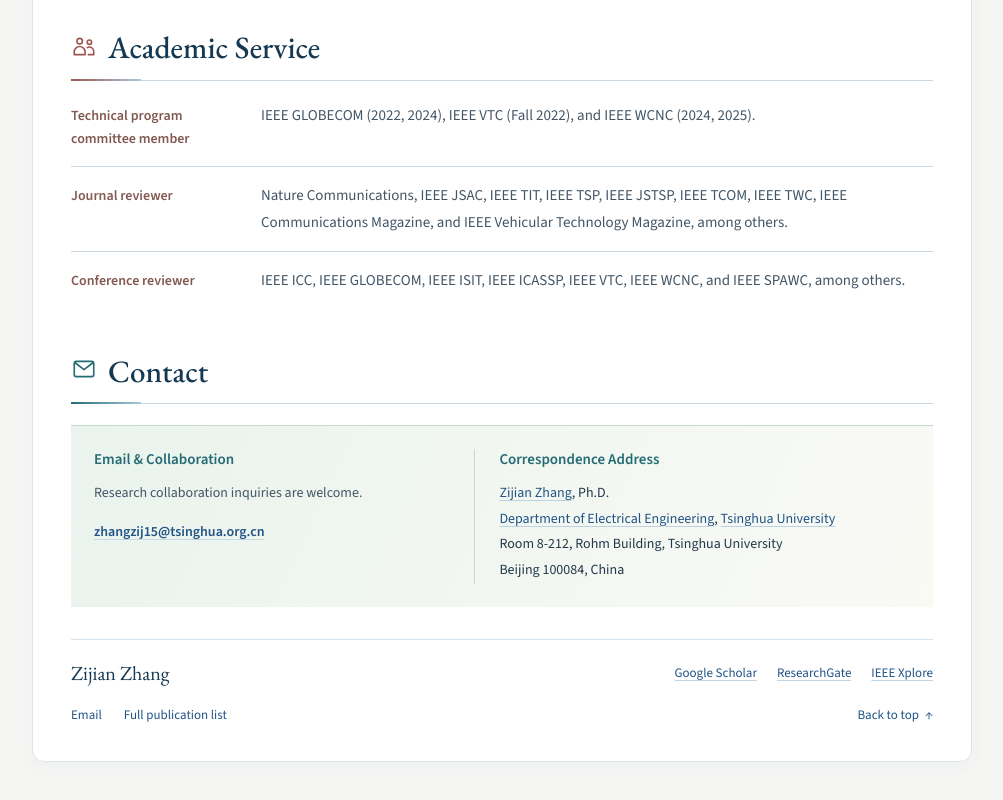
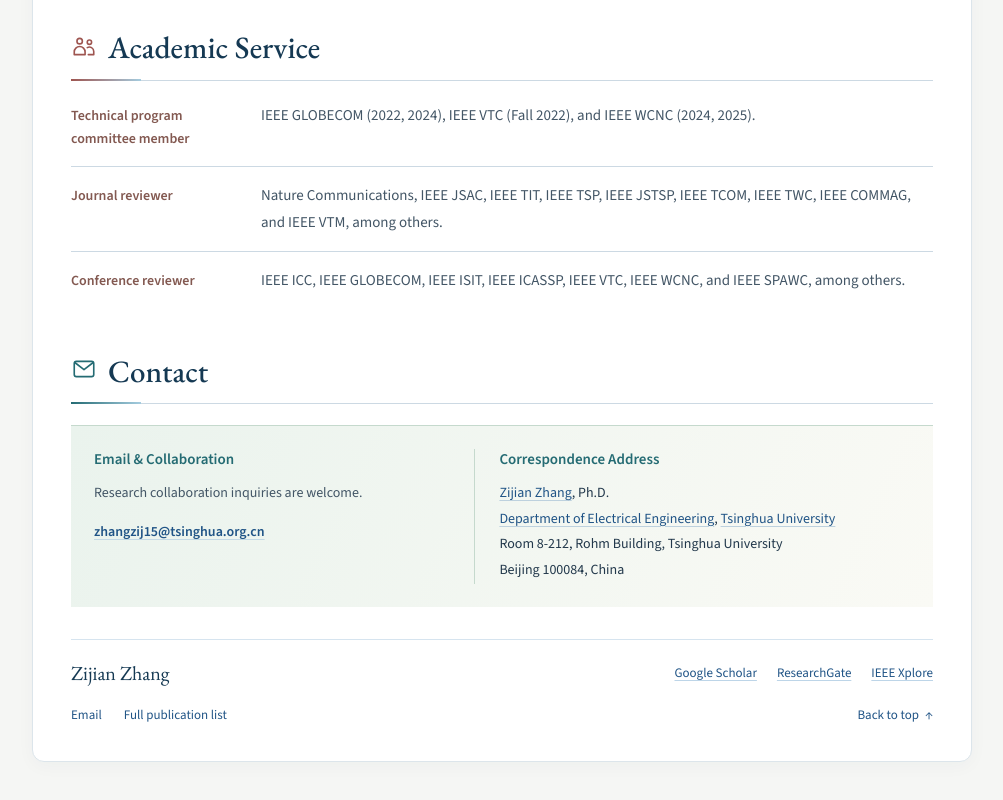
Before and after one commit to zhangzij15/zhangzij15.github.io, a plain HTML site: page index.html in a window 1280 px wide. Shown: the part 2107-2907 px from the top of the page, without its empty margins (276-1279 px from the left). Drawn offline with Linux system fonts and the light colour scheme.

Commit message:
Use uppercase IEEE journal abbreviations in reviewer list

```diff
--- a/index.html
+++ b/index.html
@@ -64,7 +64,7 @@
 <ul class="service-list">
 <li><p><span class="service-label">Technical program committee member</span><span>IEEE GLOBECOM (2022, 2024), IEEE VTC (Fall 2022), and IEEE WCNC (2024, 2025).</span></p>
 </li>
-<li><p><span class="service-label">Journal reviewer</span><span>Nature Communications, IEEE JSAC, IEEE TIT, IEEE TSP, IEEE JSTSP, IEEE TCOM, IEEE TWC, IEEE Communications Magazine, and IEEE Vehicular Technology Magazine, among others.</span></p>
+<li><p><span class="service-label">Journal reviewer</span><span>Nature Communications, IEEE JSAC, IEEE TIT, IEEE TSP, IEEE JSTSP, IEEE TCOM, IEEE TWC, IEEE COMMAG, and IEEE VTM, among others.</span></p>
 </li>
 <li><p><span class="service-label">Conference reviewer</span><span>IEEE ICC, IEEE GLOBECOM, IEEE ISIT, IEEE ICASSP, IEEE VTC, IEEE WCNC, and IEEE SPAWC, among others.</span></p>
 </li>
```
Also changed, not shown: 1 other file.
